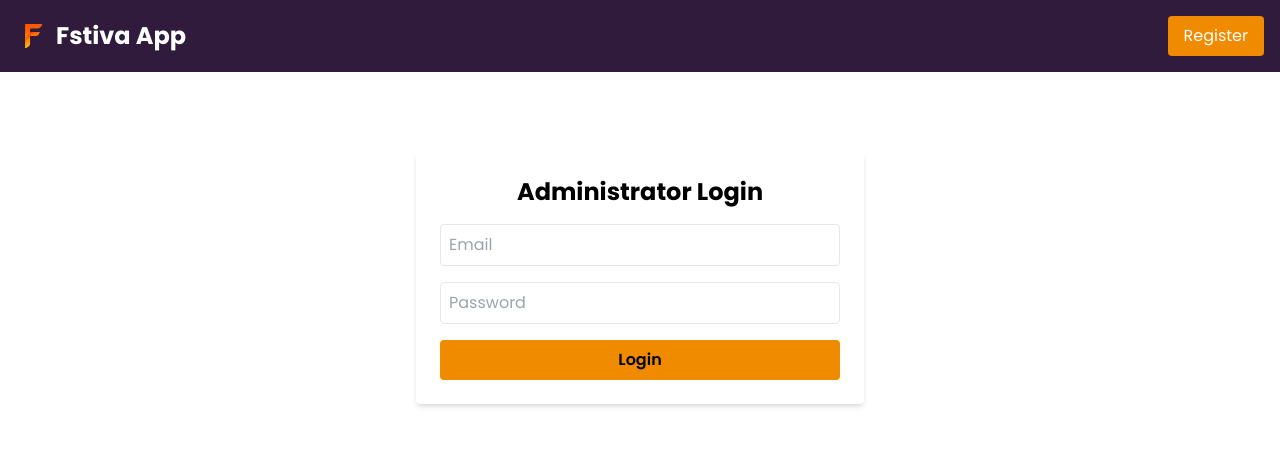
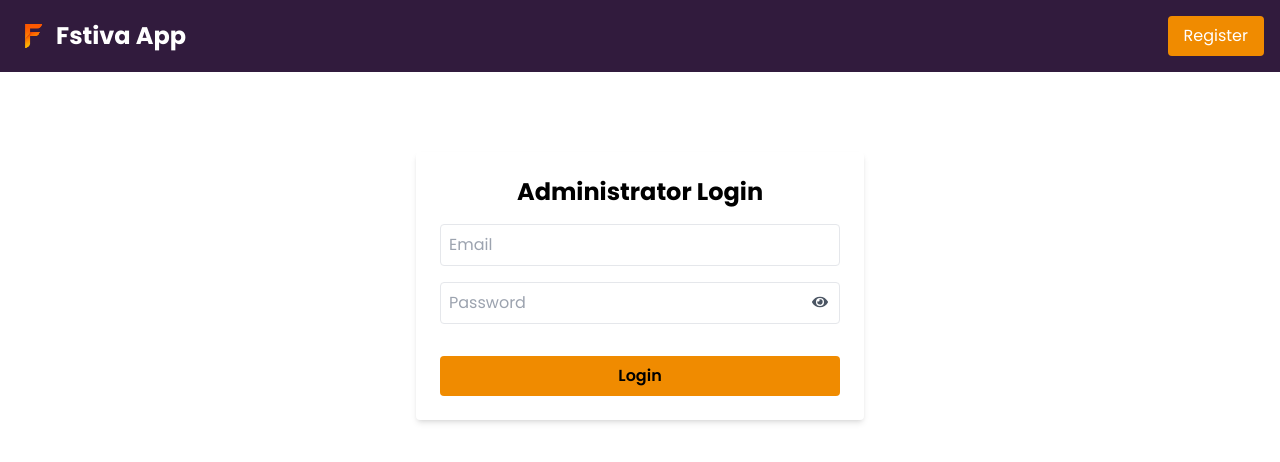
Before and after one commit to gyUrban-QUT/fstiva-app-2.0, a React (Create React App) app in the folder frontend/: page /login in a window 1280 px wide. Shown: the top 462 px of the page. Built offline with nearby package versions, Linux system fonts and the light colour scheme.

Commit message:
FA-27 Frontend Dev: Add graphical elements UI pages

```diff
--- a/frontend/src/pages/AdminLogin.jsx
+++ b/frontend/src/pages/AdminLogin.jsx
@@ -2,11 +2,16 @@ import { useState } from 'react';
 import { useAuth } from '../context/AuthContext';
 import { useNavigate } from 'react-router-dom';
 import axiosInstance from '../axiosConfig';
+import { FaEye, FaEyeSlash } from "react-icons/fa";
 
 const AdminLogin = () => {
   const [formData, setFormData] = useState({ email: '', password: '' });
   const { login } = useAuth();
   const navigate = useNavigate();
+  const [showPassword, setShowPassword] = useState(false);
+    const togglePasswordVisibility = () => {
+    setShowPassword((prev) => !prev);
+  };
 
   const handleSubmit = async (e) => {
     e.preventDefault();
@@ -30,13 +35,22 @@ const AdminLogin = () => {
           onChange={(e) => setFormData({ ...formData, email: e.target.value })}
           className="w-full mb-4 p-2 border rounded"
         />
+
+        <div className="relative w-full mb-4">
             <input
-          type="password"
+                type={showPassword ? 'text' : 'password'}
                 placeholder="Password"
                 value={formData.password}
                 onChange={(e) => setFormData({ ...formData, password: e.target.value })}
                 className="w-full mb-4 p-2 border rounded"
             />
+            <span
+                onClick={togglePasswordVisibility}
+                className="absolute right-3 top-3 cursor-pointer text-gray-600"
+            >
+                {showPassword ? <FaEyeSlash /> : <FaEye />}
+            </span>
+        </div>
         <button
           type="submit"
           className="w-full p-2 rounded font-semibold text-black hover:opacity-80"
```
Lines whose indentation alone changed are shown as unchanged.
